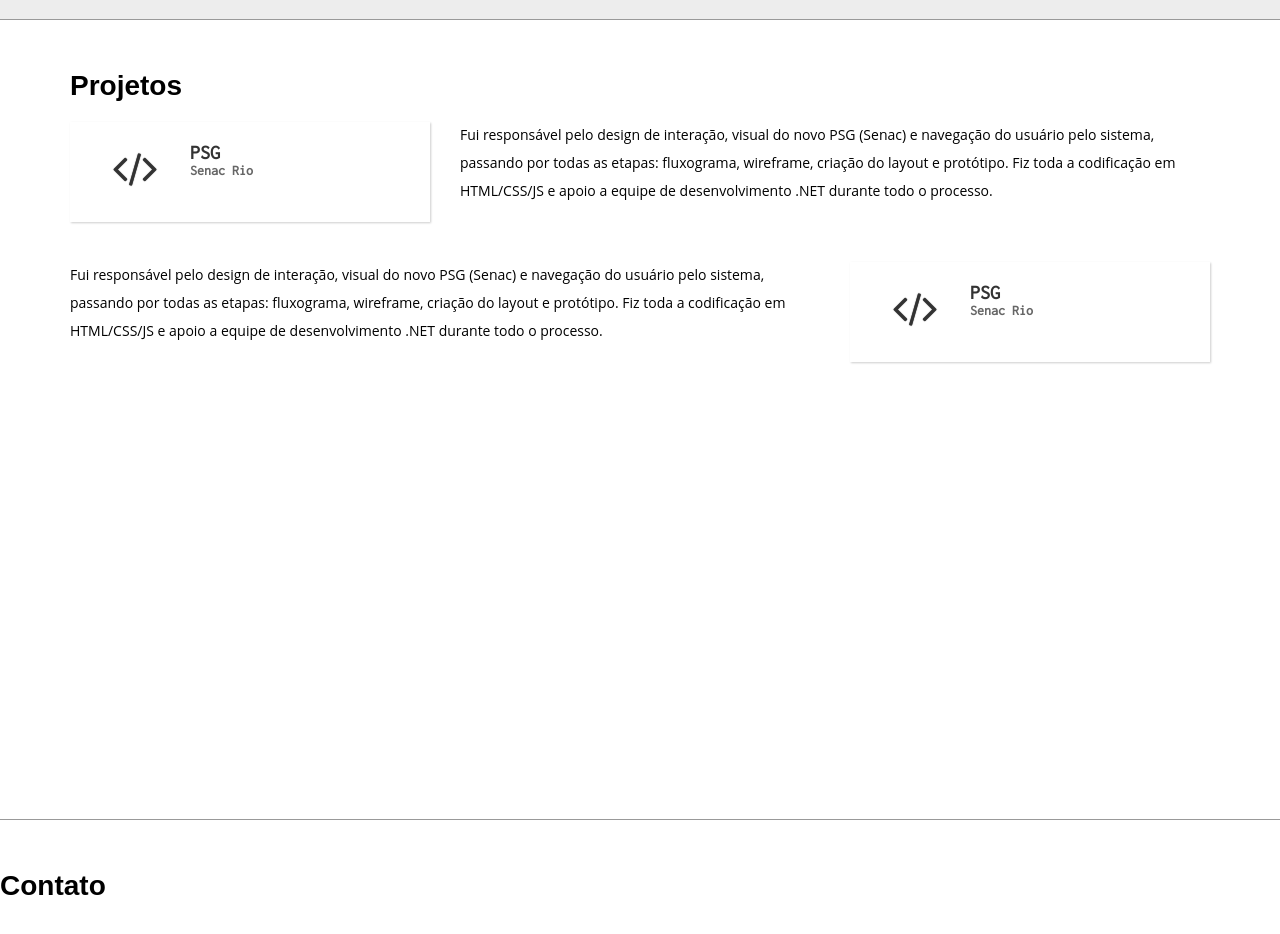
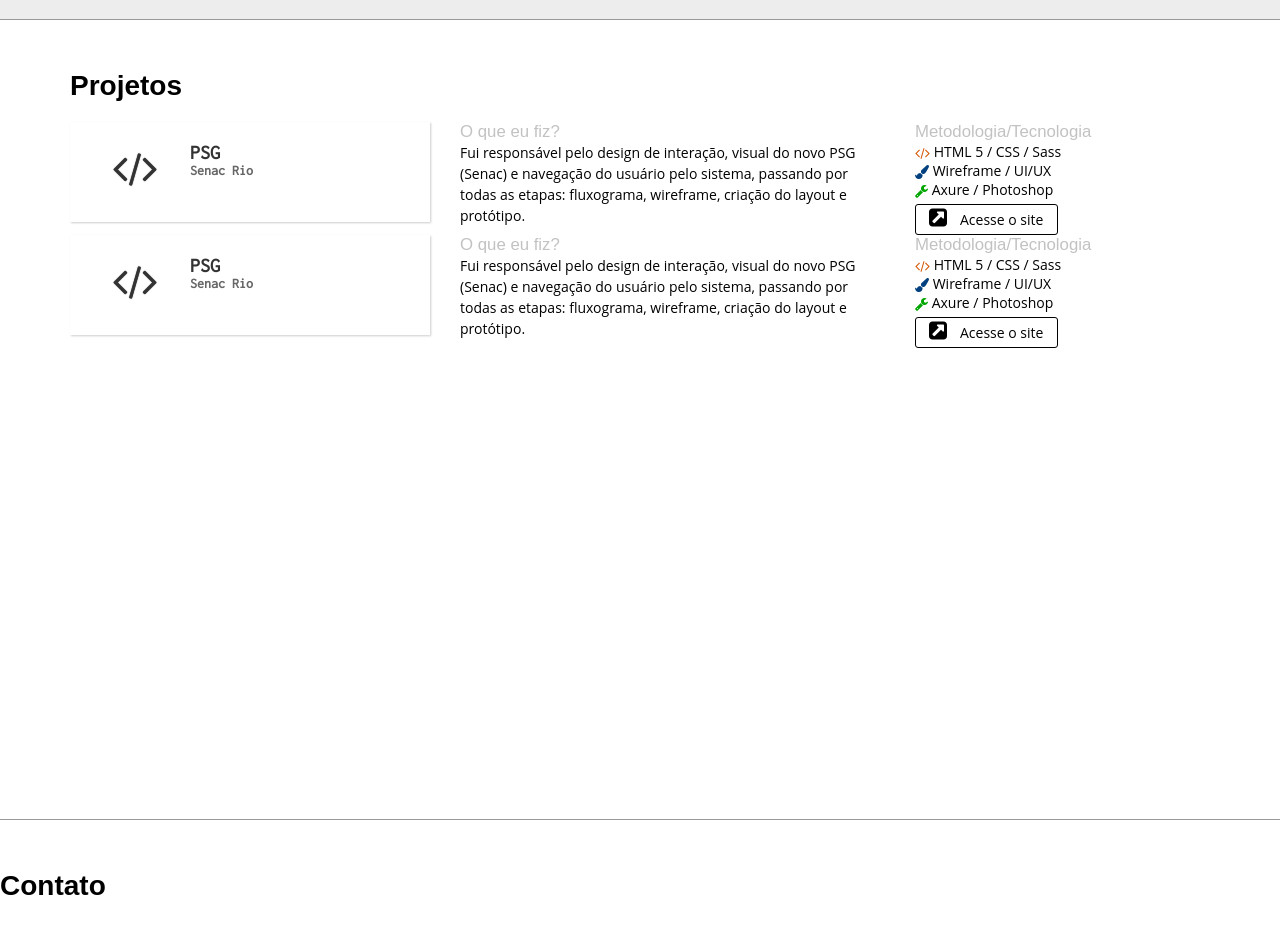
Before and after one commit to gabriel-tavares/Portfolio, a website: page app/index.html in a window 1280 px wide. Shown: the part 1580-2514 px from the top of the page. Drawn offline with nearby package versions, Linux system fonts and the light colour scheme; files that its build step writes are made by us from their sources; a web font is replaced by a local one.

Commit message:
Ajuestes secao portfolio

```diff
--- a/app/assets/_sass/stab/_animations.scss
+++ b/app/assets/_sass/stab/_animations.scss
@@ -68,9 +68,8 @@
   -moz-border-radius-bottomleft:3px;
   border-top-left-radius:3px;
   border-bottom-left-radius:3px;
-}
 
-.skillbar-title span {
+  & span {
     display:block;
     background:rgba(0, 0, 0, 0.1);
     padding:0 20px;
@@ -82,6 +81,7 @@
     -moz-border-radius-bottomleft:3px;
     border-top-left-radius:3px;
     border-bottom-left-radius:3px;
+  }
 }
 
 .skillbar-bar {
@@ -138,7 +138,7 @@
 
 .ca-menu{
   padding: 0;
-  margin: 20px auto;
+  //margin: 20px auto;
   width: 100%;
 
   & li {
--- a/app/assets/_sass/stab/_btns.scss
+++ b/app/assets/_sass/stab/_btns.scss
@@ -42,3 +42,47 @@
     text-align: right;
   }
 }
+
+.btn-link {
+  display: block;
+  -moz-border-radius: 3px;
+  -webkit-border-radius: 3px;
+  border-radius: 3px;
+  color: #000;
+  margin-top:5px;
+  padding: 5px 14px 5px 44px;
+  position: relative;
+  width: -moz-fit-content;
+  width: -webkit-fit-content;
+  width: fit-content;
+
+  &:before {
+    font-family: FontAwesome;
+    font-size: 21px;
+    left: 14px;
+    position: absolute;
+  }
+}
+
+
+.externo {
+  //background-color: #bea474;
+  border:1px solid #000;
+  font-weight: 500;
+
+  &:before {
+    content: "\f14c";
+    margin-left: -1px;
+    margin-top: -3px;
+  }
+
+  &:hover {
+    background: #000;
+    color: #fff;
+    -webkit-transition: all 300ms linear;
+    -moz-transition: all 300ms linear;
+    -o-transition: all 300ms linear;
+    -ms-transition: all 300ms linear;
+    transition: all 300ms linear;
+  }
+}
--- a/app/assets/_sass/stab/_general.scss
+++ b/app/assets/_sass/stab/_general.scss
@@ -3,6 +3,10 @@ section {
   padding: 50px 0 0;
   width: 100%;
   min-height: 800px;
+}
+
+.projetos > .s-row {
+  margin-bottom: 30px;
 }
 
 .home {
@@ -16,3 +20,13 @@ section {
 .sobre{
   background-color: #EDEDED;
 }
+
+.desenvolvimento {
+  color:$desenvolvimento-color;
+}
+.design {
+  color:$design-color;
+}
+.ferramenta{
+  color:$ferramenta-color;
+}
--- a/app/assets/_sass/stab/_typography.scss
+++ b/app/assets/_sass/stab/_typography.scss
@@ -1,6 +1,6 @@
 p {
   font-family: $default-font-family;
-  line-height: 2.0em;
+  line-height: 1.5em;
   font-weight: 400;
 
 }
@@ -9,11 +9,19 @@ p {
   font-family: $primary-font-family;
   font-weight: 700;
   font-size: 2.0em;
+  margin-bottom: 20px;
+}
+.sub-title {
+  font-family: $primary-font-family;
+  font-weight: 100;
+  font-size: 1.2em;
+  color:#c2c2c2;
 }
 
 .fa, .title-skill span {
   vertical-align: middle;
 }
+
 .title-skill {
   color: #fff;
   text-shadow: 1px 1px 1px rgba(0,0,0,0.2);
@@ -28,9 +36,8 @@ p {
   -moz-user-select: none;
   -ms-user-select: none;
   user-select: none;
-}
 
-.title-skill span {
+  & span {
     font-weight: bold;
     text-shadow: 0 1px 0 #ccc,
     0 2px 0 #c9c9c9,
@@ -44,9 +51,9 @@ p {
     0 5px 10px rgba(0,0,0,.25),
     0 10px 10px rgba(0,0,0,.2),
     0 20px 20px rgba(0,0,0,.15);
-  color: #FFF;
     text-align: center;
     padding-left: 15px;
     font-size: 16px;
     text-transform: uppercase;
   }
+}
--- a/app/assets/_sass/stab/_variables.scss
+++ b/app/assets/_sass/stab/_variables.scss
@@ -39,3 +39,8 @@ $menu-hover-text: #93FFDC;
 $menu-active-text: #4A7F6E;
 $primary-text-color-menu: #fff;
 $bold-text-menu: 600;
+
+
+$desenvolvimento-color:#d35400;
+$design-color:#00407F;
+$ferramenta-color:#00A600;
--- a/app/index.html
+++ b/app/index.html
@@ -123,11 +123,13 @@
                     <h2 class="title">Projetos</h2>
                 </div>
             </div>
+
+            <!-- PSG -->
             <div class="s-row">
                 <div class="s-l-4 s-x-12">
                     <ul class="ca-menu">
                         <li>
-                            <a id="teste" href="#" class="psg-effects">
+                            <a id="psg" href="#" class="psg-effects">
                                 <span class="ca-icon"><i class="fa fa-code fa-3x"></i></span>
                                 <div class="ca-content">
                                     <h2 class="ca-main">PSG</h2>
@@ -138,19 +140,30 @@
                     </ul>
                 </div>
                 <div class="s-l-8 s-x-12">
-                    <br>
-                    <p>Fui responsável pelo design de interação, visual do novo PSG (Senac) e navegação do usuário pelo sistema, passando por todas as etapas: fluxograma, wireframe, criação do layout e protótipo. Fiz toda a codificação em HTML/CSS/JS e apoio a equipe de desenvolvimento .NET durante todo o processo.</p>
+                    <div class="s-row">
+                        <div class="s-l-7 s-x-12">
+                            <h2 class="sub-title">O que eu fiz?</h2>
+                            <p>Fui responsável pelo design de interação, visual do novo PSG (Senac) e navegação do usuário pelo sistema, passando por todas as etapas: fluxograma, wireframe, criação do layout e protótipo.</p>
+                        </div>
+                        <div class="s-l-5 s-x-12">
+                            <h2 class="sub-title">Metodologia/Tecnologia</h2>
+                            <ul>
+                                <li><i class="fa fa-code desenvolvimento"></i> HTML 5 / CSS / Sass </li>
+                                <li><i class="fa fa-paint-brush design"></i> Wireframe / UI/UX </li>
+                                <li><i class="fa fa-wrench ferramenta"></i> Axure / Photoshop</li>
+                            </ul>
+                            <a href="http://psg.rj.senac.br/Paginas/Principal.aspx" class="btn-link externo"> Acesse o site</a>
                         </div>
                     </div>
+                </div>
+            </div>
+
+            <!-- Programa Transformar -->
             <div class="s-row">
-                <div class="s-l-8 s-x-12">
-                    <br>
-                    <p>Fui responsável pelo design de interação, visual do novo PSG (Senac) e navegação do usuário pelo sistema, passando por todas as etapas: fluxograma, wireframe, criação do layout e protótipo. Fiz toda a codificação em HTML/CSS/JS e apoio a equipe de desenvolvimento .NET durante todo o processo.</p>
-                </div>
                 <div class="s-l-4 s-x-12">
                     <ul class="ca-menu">
                         <li>
-                            <a id="teste" href="#" class="psg-effects">
+                            <a id="psg" href="#" class="psg-effects">
                                 <span class="ca-icon"><i class="fa fa-code fa-3x"></i></span>
                                 <div class="ca-content">
                                     <h2 class="ca-main">PSG</h2>
@@ -159,6 +172,23 @@
                             </a>
                         </li>
                     </ul>
+                </div>
+                <div class="s-l-8 s-x-12">
+                    <div class="s-row">
+                        <div class="s-l-7 s-x-12">
+                            <h2 class="sub-title">O que eu fiz?</h2>
+                            <p>Fui responsável pelo design de interação, visual do novo PSG (Senac) e navegação do usuário pelo sistema, passando por todas as etapas: fluxograma, wireframe, criação do layout e protótipo.</p>
+                        </div>
+                        <div class="s-l-5 s-x-12">
+                            <h2 class="sub-title">Metodologia/Tecnologia</h2>
+                            <ul>
+                                <li><i class="fa fa-code desenvolvimento"></i> HTML 5 / CSS / Sass </li>
+                                <li><i class="fa fa-paint-brush design"></i> Wireframe / UI/UX </li>
+                                <li><i class="fa fa-wrench ferramenta"></i> Axure / Photoshop</li>
+                            </ul>
+                            <a href="http://psg.rj.senac.br/Paginas/Principal.aspx" class="btn-link externo"> Acesse o site</a>
+                        </div>
+                    </div>
                 </div>
             </div>
         </div>
@@ -193,18 +223,18 @@
     $( document ).ready(function() {
 
         /* Basic Gallery */
-            $( '.swipebox' ).swipebox();
+            //$( '.swipebox' ).swipebox();
 
             /* Video */
-            $( '.swipebox-video' ).swipebox();
+            //$( '.swipebox-video' ).swipebox();
 
             /* Dynamic Gallery */
-            $( '#teste' ).click( function( e ) {
+            $( '#psg' ).click( function( e ) {
                 e.preventDefault();
                 $.swipebox( [
+                    { href : 'img/psg.png', title : 'PSG - Senac' },
                     { href : 'img/psg01.jpg', title : 'PSG - Senac (Wireframe)' },
                     { href : 'img/psg02.jpg', title : 'PSG - Senac (Site)' },
-                    { href : 'img/psg03.jpg', title : 'PSG - Senac' },
                     ] );
             } );
 
```
Also changed, not shown: app/img/psg.png (added). Lines whose indentation alone changed are shown as unchanged.
